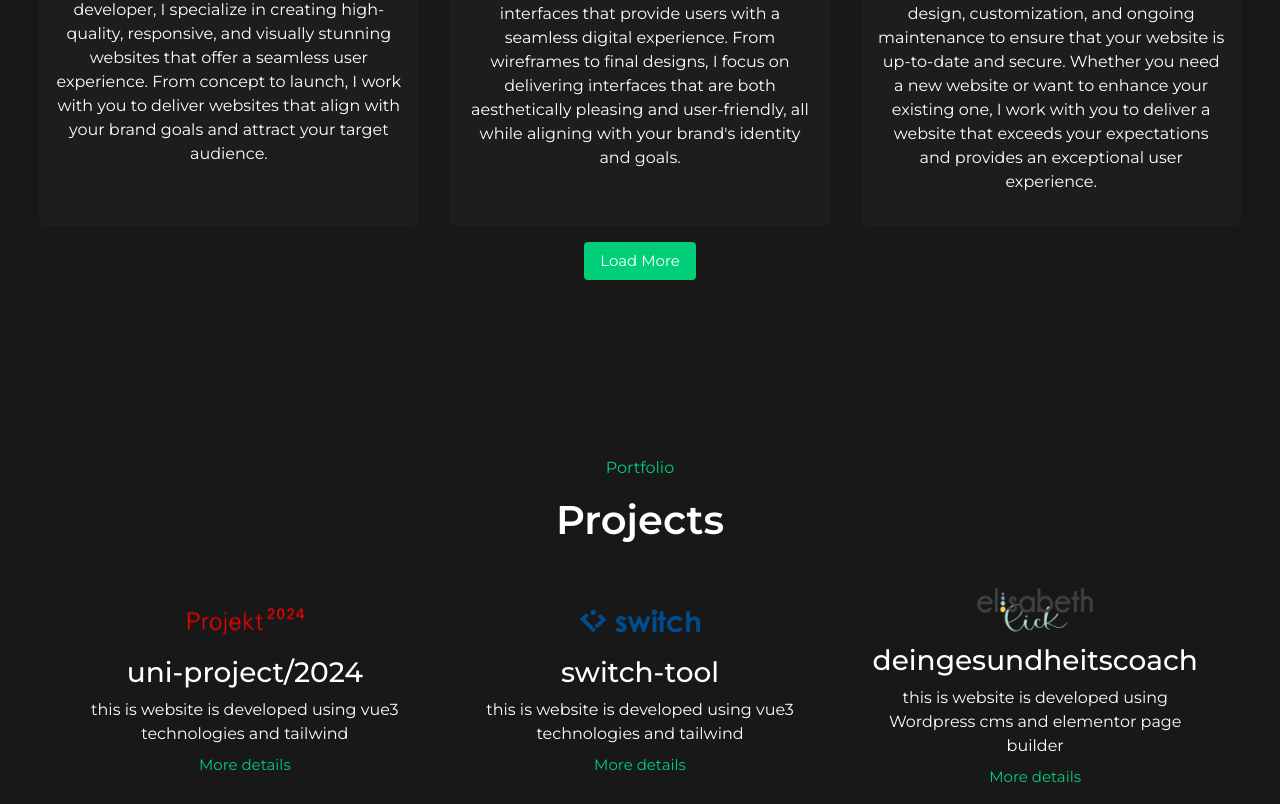
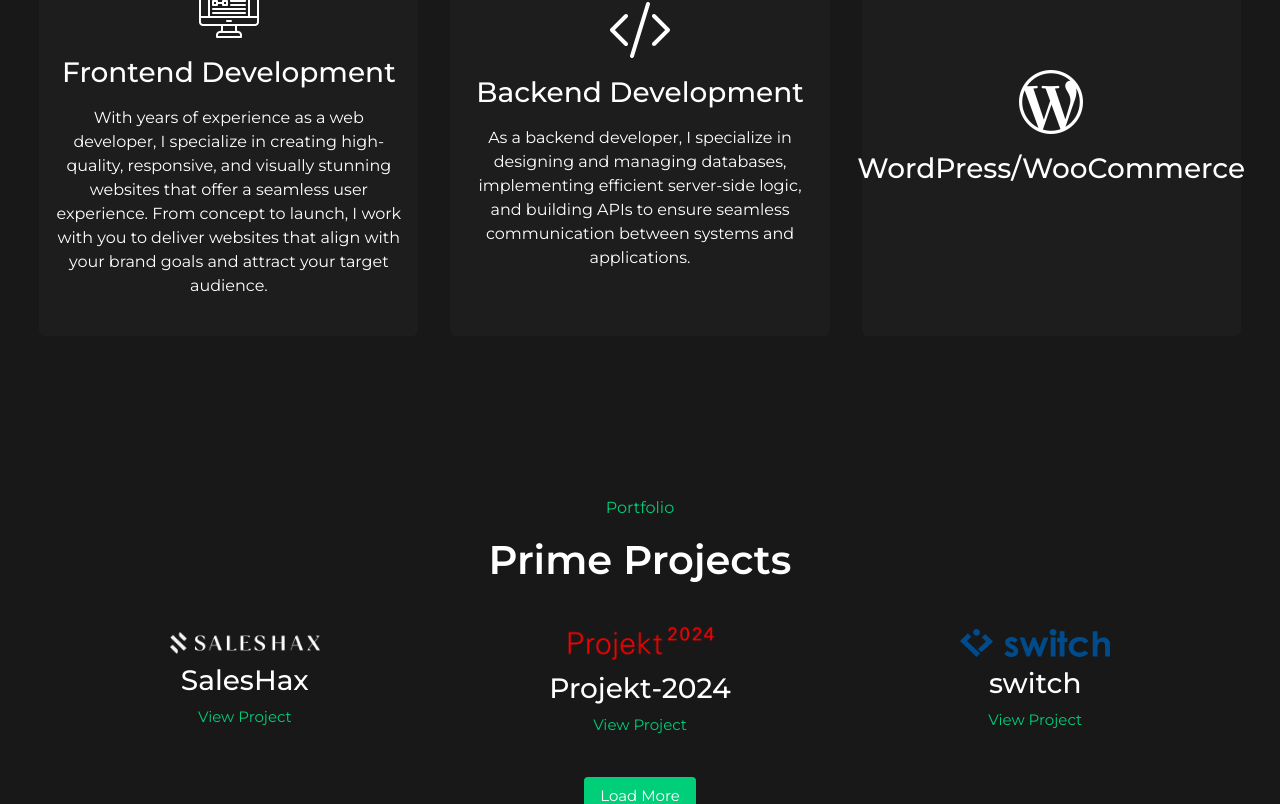
Before and after one commit to artanramanaj/portfolio, a Vue app: page / in a window 1280 px wide. Shown: the part 1060-1864 px from the top of the page. Built offline with nearby package versions, Linux system fonts and the light colour scheme; what @meforma/vue-toaster would draw is missing.

Commit message:
homepage changes

```diff
--- a/src/components/AppHero.vue
+++ b/src/components/AppHero.vue
@@ -7,11 +7,11 @@
     >
       <h1>
         Hi I’m Artan Ramanaj I am a
-        <h1 class="inline text-secondary-green">Frontend developer</h1>
-        and a UI/UX Designer.
+        <h1 class="inline text-secondary-green">Frontend/Fullstack developer</h1>
+
       </h1>
       <p>
-        With expertise in front-end and UI/UX technologies, I design and develop
+        With expertise in front-end and backend technologies, I design and develop
         custom websites that enhance your online presence and drive business
         growth. Let's build something great together!
       </p>
@@ -20,7 +20,7 @@
       </router-link>
     </div>
     <img
-      src="/img/newmainbackground.svg"
+      src="/img/hero-bg.svg"
       alt="background"
       class="md:w-1/2 md:h-1/2 w-full full fade2"
     />
--- a/src/components/AppNavbar.vue
+++ b/src/components/AppNavbar.vue
@@ -15,9 +15,7 @@
       <li class="py-2 px-4">
         <router-link to="/portfolio">Portfolio</router-link>
       </li>
-      <li class="py-2 px-4">
-        <router-link to="/services">Services </router-link>
-      </li>
+
       <li class="py-2 px-4">
         <router-link to="/contact">Contact</router-link>
       </li>
--- a/src/components/AppProjects.vue
+++ b/src/components/AppProjects.vue
@@ -3,7 +3,7 @@
     class="container flex flex-col justify-center items-center gap-4 text-white px-2 py-20"
   >
     <p class="text-primary-green">Portfolio</p>
-    <h1 class="text-white">Projects</h1>
+    <h1 class="text-white">Prime Projects</h1>
     <div
       class="w-full flex flex-col md:flex-row flex-wrap gap-4 justify-center"
     >
@@ -13,12 +13,11 @@
         :key="index"
       >
         <div class="flex flex-col items-center justify-center w-full p-4 gap-2">
-          <img :src="el.img" alt="logo" class="w-[120px] h-[50px]" />
+          <img :src="el.img" alt="logo" class="w-[150px]" />
           <h3>{{ el.name }}</h3>
-          <p class="text-center">{{ el.description }}</p>
-          <router-link to="/">
-            <button class="bg-transparent">More details</button>
-          </router-link>
+
+            <a target="_blank" :href="el.url" class="text-primary-green bg-transparent">View Project</a>
+
         </div>
       </div>
     </div>
--- a/src/components/AppServices.vue
+++ b/src/components/AppServices.vue
@@ -2,7 +2,7 @@
   <div
     class="container flex flex-col justify-center items-center gap-4 text-white px-2 py-20"
   >
-    <p class="text-primary-green">Services</p>
+    <p class="text-primary-green">skills</p>
     <h1>Skillset</h1>
     <div
       class="w-full flex flex-col md:flex-row flex-wrap gap-4 justify-center md:gap-8"
@@ -17,13 +17,9 @@
         <p class="text-center">{{ el.description }}</p>
       </div>
     </div>
-    <button class="primary-btn" @click="loadSkills" v-if="btnValue">
-      Load More
-    </button>
-    <button class="primary-btn" @click="showLess" v-if="!btnValue">
-      Show Less
-    </button>
-    <div></div>
+
+
+
   </div>
 </template>
 
@@ -50,13 +46,7 @@ export default {
       this.skillNumber = this.skills.allServices.length;
       this.btnValue = false;
     },
-    showLess() {
-      this.skillNumber = 3;
 
-      this.showSkills = this.skills.allServices.slice(0, this.skillNumber);
-      this.skillNumber = this.skills.allServices.length;
-      this.btnValue = true;
-    },
   },
 };
 </script>
--- a/src/router/index.js
+++ b/src/router/index.js
@@ -69,11 +69,7 @@ const router = createRouter({
       name: "zahnarzt",
       component: () => import("../components/Portfolio/Projects/Zahnarzt.vue"),
     },
-    {
-      path: "/services",
-      name: "services",
-      component: () => import("../views/ServicesViews.vue"),
-    },
+
     {
       path: "/contact",
       name: "contact",
--- a/src/stores/services.js
+++ b/src/stores/services.js
@@ -4,129 +4,66 @@ export const servicesStore = defineStore("allServicesStore", {
   state: () => ({
     allServices: [
       {
-        img: "/img/whiteTag.svg",
-        name: "Web Development",
+        img: "/img/webdesign.png",
+        name: "Frontend Development",
         description:
           "With years of experience as a web developer, I specialize in creating high-quality, responsive, and visually stunning websites that offer a seamless user experience. From concept to launch, I work with you to deliver websites that align with your brand goals and attract your target audience.",
       },
       {
-        img: "/img/webdesign.png",
-        name: "UI/UX Design",
+        img: "/img/whiteTag.svg",
+        name: "Backend Development",
         description:
-          "I create visually appealing and intuitive interfaces that provide users with a seamless digital experience. From wireframes to final designs, I focus on delivering interfaces that are both aesthetically pleasing and user-friendly, all while aligning with your brand's identity and goals.",
+          "As a backend developer, I specialize in designing and managing databases, implementing efficient server-side logic, and building  APIs to ensure seamless communication between systems and applications.",
       },
 
       {
         img: "/img/wordpresslogo.png",
-        name: "WordPress",
-        description:
-          "I offer a full range of WordPress development services, including website design, customization, and ongoing maintenance to ensure that your website is up-to-date and secure. Whether you need a new website or want to enhance your existing one, I work with you to deliver a website that exceeds your expectations and provides an exceptional user experience.",
-      },
-      {
-        img: "/img/elementor.png",
-        name: "Elementor",
-        description:
-          "My expertise in Elementor allows me to create custom WordPress websites that are optimized for search engines and provide an outstanding user experience. Whether you need a new website or want to revamp an existing one, I can help you develop a solution that aligns with your brand goals and meets the needs of your target audience.",
-      },
-      {
-        img: "/img/responsive.png",
-        name: "Responsive",
-        description:
-          "I create websites that adapt to any device, providing a seamless user experience across desktop, tablet, and mobile. With a mobile-first approach, I design and develop websites that are visually appealing, easy to use, and optimized for all screen sizes, resulting in increased engagement and conversion rates.",
-      },
-      {
-        img: "/img/seo.png",
-        name: "SEO",
-        description:
-          "I optimize websites to increase organic traffic and improve search engine rankings. I conduct thorough research and implement strategies such as keyword research, on-page optimization, and link building to improve your website's visibility and drive more qualified leads to your business.",
-      },
-      {
-        img: "/img/woocommerce.png",
-        name: "WooCommerce",
-        description:
-          "With my expertise in WooCommerce, I can create custom online stores that are optimized for search engines, mobile-responsive, and user-friendly. I provide a full range of WooCommerce development services, including store design, customization, and integration of third-party tools and payment gateways.",
-      },
-      {
-        img: "/img/shopify.png",
-        name: "Shopify",
-        description:
-          "With my commitment to quality and attention to detail, you can trust that your Shopify website is in good hands. Whether you need a new online store or want to enhance your existing one, I work with you every step of the way to create a website that exceeds your expectations and provides an exceptional user experience.",
-      },
+        name: "WordPress/WooCommerce",
+
+      }
     ],
     projects: [
       {
-        name: "uni-project/2024",
-        img: "/img/projekt2024.svg",
-        description:
-          "this is website is developed using vue3 technologies and tailwind",
-        tech: "vue",
-        url: "/portfolio/projekt2024",
+        name: "SalesHax",
+        img: "/img/sales-hax.png",
+        tech: "wordpress",
+        url: "https://home-5015059331.app-ionos.space/",
       },
       {
-        name: "switch-tool",
+        name: "Projekt-2024",
+        img: "/img/projekt2024.svg",
+        tech: "vue",
+        url: "https://home-5012198735.app-ionos.space/",
+      },
+      {
+        name: "switch",
         img: "/img/switch.svg",
-        description:
-          "this is website is developed using vue3 technologies and tailwind",
         tech: "vue",
-        url: "/portfolio/switch",
+        url: "https://home-5013069522.app-ionos.space/login",
       },
 
-      {
-        name: "deingesundheitscoach",
-        img: "/img/elisabeth.png",
-        description:
-          "this is website is developed using Wordpress cms and elementor page builder",
-        tech: "wordpress",
-        url: "/portfolio/deingesundheitscoach",
-      },
+
 
       {
         name: "planet-verify",
         img: "/img/planetverify.svg",
-        description:
-          "this is website is developed using vue3 technologies and tailwind",
         tech: "wordpress",
-        url: "/portfolio/planetverify",
+        url: "https://planetverify.com/",
       },
       {
         name: "FinnieConsulting",
         img: "/img/finnieconsulting.png",
-        description:
-          "this is website is developed using Wordpress cms and elementor page builder",
         tech: "wordpress",
-        url: "/portfolio/finnieconsulting",
+        url: "https://finnie.consulting/",
       },
-      {
-        name: "Eventveranstalter",
-        img: "/img/event.png",
-        description:
-          "this is website is developed using Wordpress cms and elementor page builder",
-        tech: "wordpress",
-        url: "/portfolio/eventveranstalter",
-      },
-      {
-        name: "Zahnarzt",
-        img: "/img/zahnarzt.svg",
-        description:
-          "this is website is developed using Wordpress cms and elementor page builder",
-        tech: "wordpress",
-        url: "/portfolio/zahnarzt",
-      },
-      {
-        name: "Pgs-filesen",
-        img: "/img/PGS.svg",
-        description:
-          "this is website is developed using Wordpress cms and elementor page builder",
-        tech: "wordpress",
-        url: "/portfolio/pgs",
-      },
+
+
+
       {
         name: "bluepet",
         img: "/img/bluepet.png",
-        description:
-          "this is website is developed using Wordpress cms and elementor page builder",
         tech: "shopify",
-        url: "/portfolio/bluepet",
+        url: "https://bluepet.de/",
       },
     ],
   }),
```
Also changed, not shown: public/img/hero-bg.svg (added), public/img/sales-hax.png (added).
